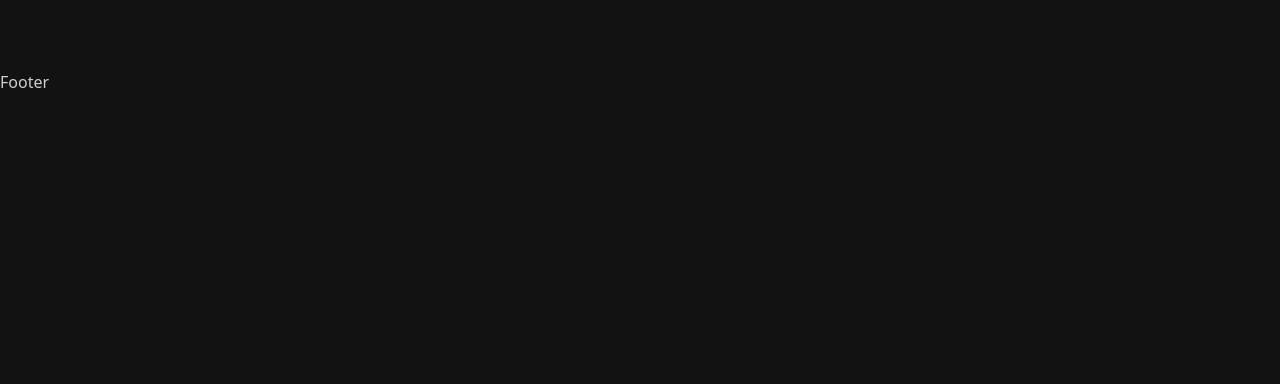
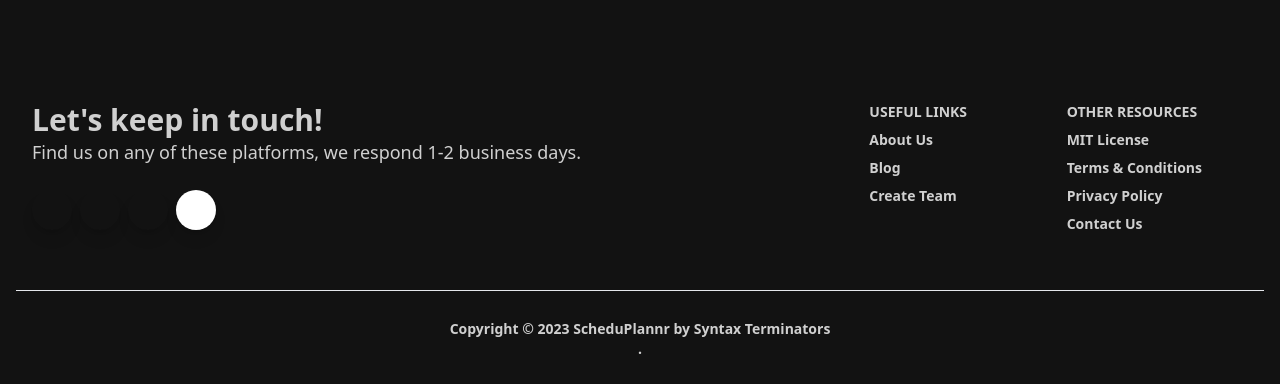
Before and after one commit to writerabutaher/schedu-plannr-client, a React (Vite) app: page / in a window 1280 px wide. Shown: the part 3243-3627 px from the top of the page. Before the commit the page ends 3337 px from the top, so only its background shows below. Built offline with nearby package versions, Linux system fonts and the light colour scheme; no server answers.

Commit message:
Update Footer.jsx

```diff
--- a/src/shared/Footer/Footer.jsx
+++ b/src/shared/Footer/Footer.jsx
@@ -1,7 +1,135 @@
 import React from 'react'
+import { Link } from 'react-router-dom'
 
 export const Footer = () => {
     return (
-        <div>Footer</div>
+        <footer className="relative pt-8 pb-6 max-w-[1400px] mx-auto">
+            <div className="container mx-auto px-4">
+                <div className="flex flex-wrap text-left lg:text-left">
+                    <div className="w-full lg:w-6/12 px-4">
+                        <h4 className="text-3xl font-semibold ">
+                            Let's keep in touch!
+                        </h4>
+                        <h5 className="text-lg mt-0 mb-2">
+                            Find us on any of these platforms, we respond 1-2 business days.
+                        </h5>
+                        <div className="mt-6 lg:mb-0 mb-6">
+                            <button
+                                className="shadow-lg font-normal h-10 w-10 items-center justify-center align-center rounded-full outline-none focus:outline-none mr-2"
+                                type="button"
+                            >
+                                <i className="fab fa-twitter"></i>
+                            </button>
+                            <button
+                                className="shadow-lg font-normal h-10 w-10 items-center justify-center align-center rounded-full outline-none focus:outline-none mr-2"
+                                type="button"
+                            >
+                                <i className="fab fa-facebook-square"></i>
+                            </button>
+                            <button
+                                className=" text-pink-400 shadow-lg font-normal h-10 w-10 items-center justify-center align-center rounded-full outline-none focus:outline-none mr-2"
+                                type="button"
+                            >
+                                <i className="fab fa-dribbble"></i>
+                            </button>
+                            <button
+                                className="bg-white text-blueGray-800 shadow-lg font-normal h-10 w-10 items-center justify-center align-center rounded-full outline-none focus:outline-none mr-2"
+                                type="button"
+                            >
+                                <i className="fab fa-github"></i>
+                            </button>
+                        </div>
+                    </div>
+                    <div className="w-full lg:w-6/12 px-4">
+                        <div className="flex flex-wrap items-top mb-6">
+                            <div className="w-full lg:w-4/12 px-4 ml-auto">
+                                <span className="block uppercase text-blueGray-500 text-sm font-semibold mb-2">
+                                    Useful Links
+                                </span>
+                                <ul className="list-unstyled">
+                                    <li>
+                                        <Link
+                                            to={'/about'}
+                                            className="text-blueGray-600 hover:text-blueGray-800 font-semibold block pb-2 text-sm"
+                                        >
+                                            About Us
+                                        </Link>
+                                    </li>
+                                    <li>
+                                        <Link to={'/blogs'}
+                                            className="text-blueGray-600 hover:text-blueGray-800 font-semibold block pb-2 text-sm"
+                                        >
+                                            Blog
+                                        </Link>
+                                    </li>
+
+                                    <li>
+                                        <Link
+                                            to={'/dashboard/team'}
+                                            className="text-blueGray-600 hover:text-blueGray-800 font-semibold block pb-2 text-sm"
+                                        >
+                                            Create Team
+                                        </Link>
+                                    </li>
+                                </ul>
+                            </div>
+                            <div className="w-full lg:w-4/12 px-4">
+                                <span className="block uppercase text-blueGray-500 text-sm font-semibold mb-2">
+                                    Other Resources
+                                </span>
+                                <ul className="list-unstyled">
+                                    <li>
+                                        <a
+                                            className="text-blueGray-600 hover:text-blueGray-800 font-semibold block pb-2 text-sm"
+                                            href="https://github.com/creativetimofficial/notus-js/blob/main/LICENSE.md?ref=njs-profile"
+                                        >
+                                            MIT License
+                                        </a>
+                                    </li>
+                                    <li>
+                                        <a
+                                            className="text-blueGray-600 hover:text-blueGray-800 font-semibold block pb-2 text-sm"
+                                            href="https://creative-tim.com/terms?ref=njs-profile"
+                                        >
+                                            Terms &amp; Conditions
+                                        </a>
+                                    </li>
+                                    <li>
+                                        <a
+                                            className="text-blueGray-600 hover:text-blueGray-800 font-semibold block pb-2 text-sm"
+                                            href="https://creative-tim.com/privacy?ref=njs-profile"
+                                        >
+                                            Privacy Policy
+                                        </a>
+                                    </li>
+                                    <li>
+                                        <a
+                                            className="text-blueGray-600 hover:text-blueGray-800 font-semibold block pb-2 text-sm"
+                                            href="https://creative-tim.com/contact-us?ref=njs-profile"
+                                        >
+                                            Contact Us
+                                        </a>
+                                    </li>
+                                </ul>
+                            </div>
+                        </div>
+                    </div>
+                </div>
+                <hr className="my-6 border-blueGray-300" />
+                <div className="flex flex-wrap items-center md:justify-between justify-center">
+                    <div className="w-full md:w-4/12 px-4 mx-auto text-center">
+                        <div className="text-sm text-blueGray-500 font-semibold py-1">
+                            Copyright © <span id="get-current-year">2023</span>
+                            <Link
+                                to="https://www.creative-tim.com/product/notus-js"
+                                className="text-blueGray-500 hover:text-gray-800"
+                                target="_blank"
+                            />{" "}
+                            ScheduPlannr by Syntax Terminators .
+                        </div>
+                    </div>
+                </div>
+            </div>
+        </footer>
     )
 }
```
